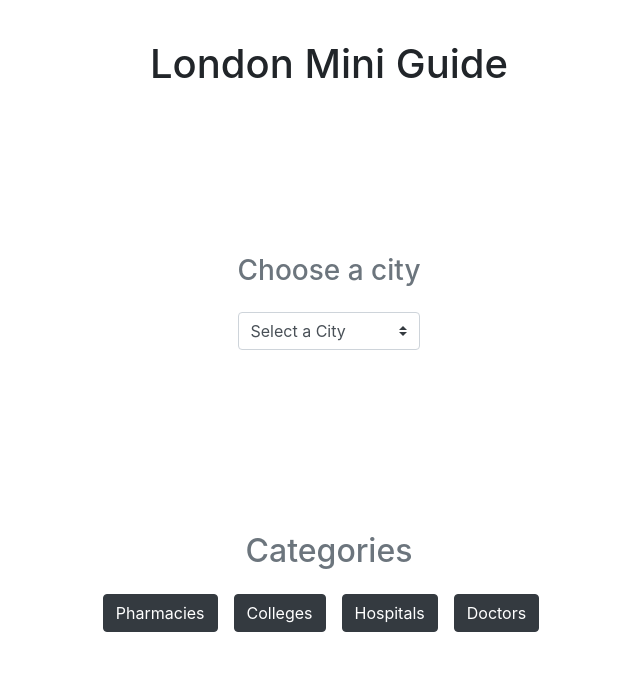
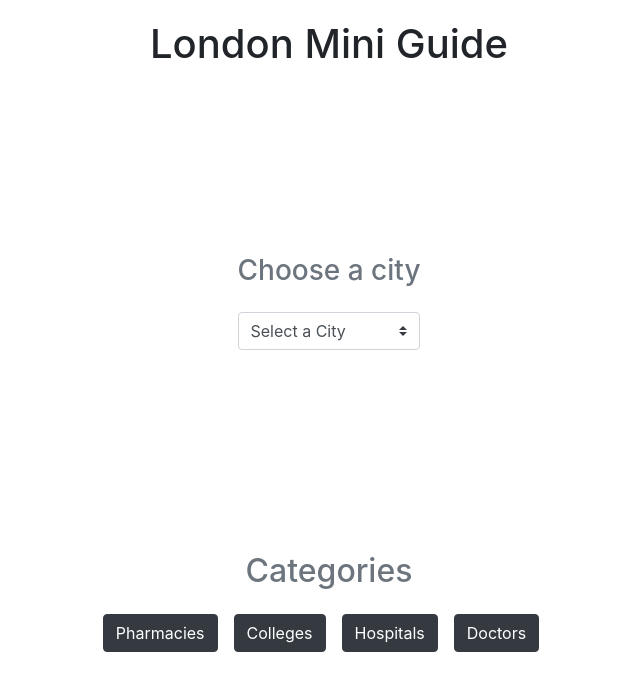
Before and after one commit to halitos/london-mini-guide-fullstack, a React (Create React App) app: page / in a window 1280 px wide. Shown: the top 690 px of the page, without its empty margins (311-951 px from the left). Built offline with nearby package versions, Linux system fonts and the light colour scheme; the HTML template or start-up script is replaced by a standard one.

Commit message:
mar/pad adjusted

```diff
--- a/src/App.js
+++ b/src/App.js
@@ -18,7 +18,7 @@
 
   return (
     <div
-      className="d-flex flex-column m-3 p-4 align-items-center justify-content-between"
+      className="d-flex flex-column mt-3 p-1 align-items-center justify-content-between"
       style={{
         minHeight: "80vh",
       }}
```
